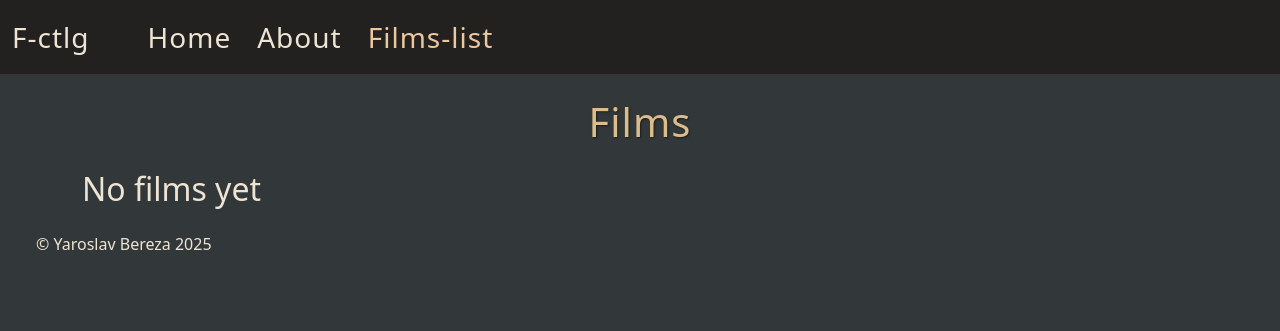
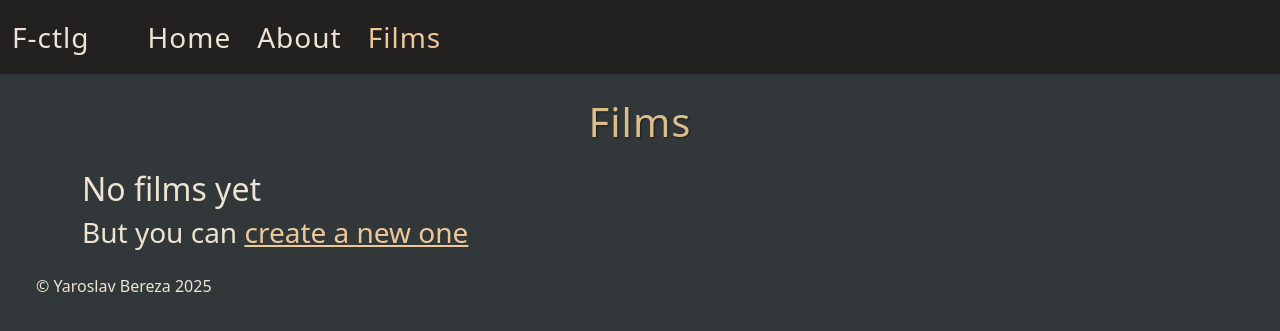
Before and after one commit to yaros2106/FastAPI-Film-Catalog, a FastAPI app: page /films/ in a window 1280 px wide. Shown: the top 331 px of the page. Run offline with FastAPI, Linux system fonts and the light colour scheme.

Commit message:
add navigation buttons between create film and list films

```diff
--- a/film-catalog/static/css/films/list.css
+++ b/film-catalog/static/css/films/list.css
@@ -29,3 +29,22 @@
 td .target_url_film {
   color: #dcbc8a;
 }
+
+.create-film-btn {
+  background-color: #212529;
+  border-color: #dcbc8a;
+}
+
+.back-to-list-films {
+  display: flex;
+  justify-content: right;
+}
+
+.create-film-btn:hover  {
+  background-color: #2e3339;
+  border-color: #dcbc8a;
+}
+
+.create_first_film_link {
+  color: #eec89b;
+}
--- a/film-catalog/templates/components/navbar.html
+++ b/film-catalog/templates/components/navbar.html
@@ -2,7 +2,7 @@
 {% set navigation = [
   ("home", "Home"),
   ("about", "About"),
-  ("films:list", "Films-list"),
+  ("films:list", "Films"),
 ] %}
 
 
--- a/film-catalog/templates/films/list.html
+++ b/film-catalog/templates/films/list.html
@@ -11,7 +11,6 @@
 {% block main %}
   <h1 class="title text-center my-4">Films</h1>
   {% if films %}
-
     <div class="table-responsive">
       <table class="table table-dark table-striped-columns table-hover align-middle rounded-table">
         <thead>
@@ -49,7 +48,21 @@
       </table>
     </div>
 
+    <div class="d-grid gap-2 col-6 mx-auto my-4">
+      <a href="{{ url_for('films:create_view') }}" class="btn btn-primary create-film-btn">
+        Create a new Film
+      </a>
+    </div>
+
   {% else %}
     <h2>No films yet</h2>
+    <h3>
+      But you can
+      <a
+        href="{{ url_for('films:create_view') }}"
+        class="create_first_film_link"
+      >create a new one
+      </a>
+    </h3>
   {% endif %}
 {% endblock %}
```
Also changed, not shown: film-catalog/static/css/films/create.css (+12 -1 lines), film-catalog/templates/films/create.html (+10 -1 lines).
